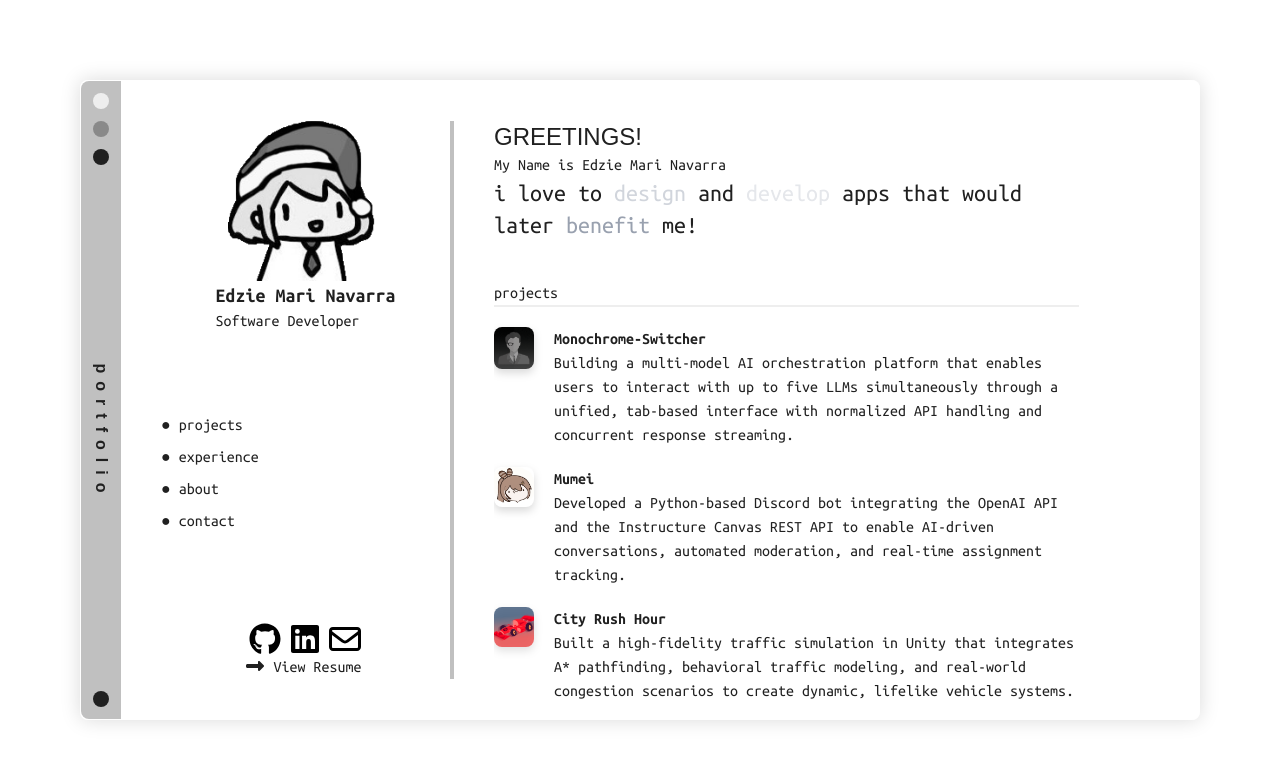
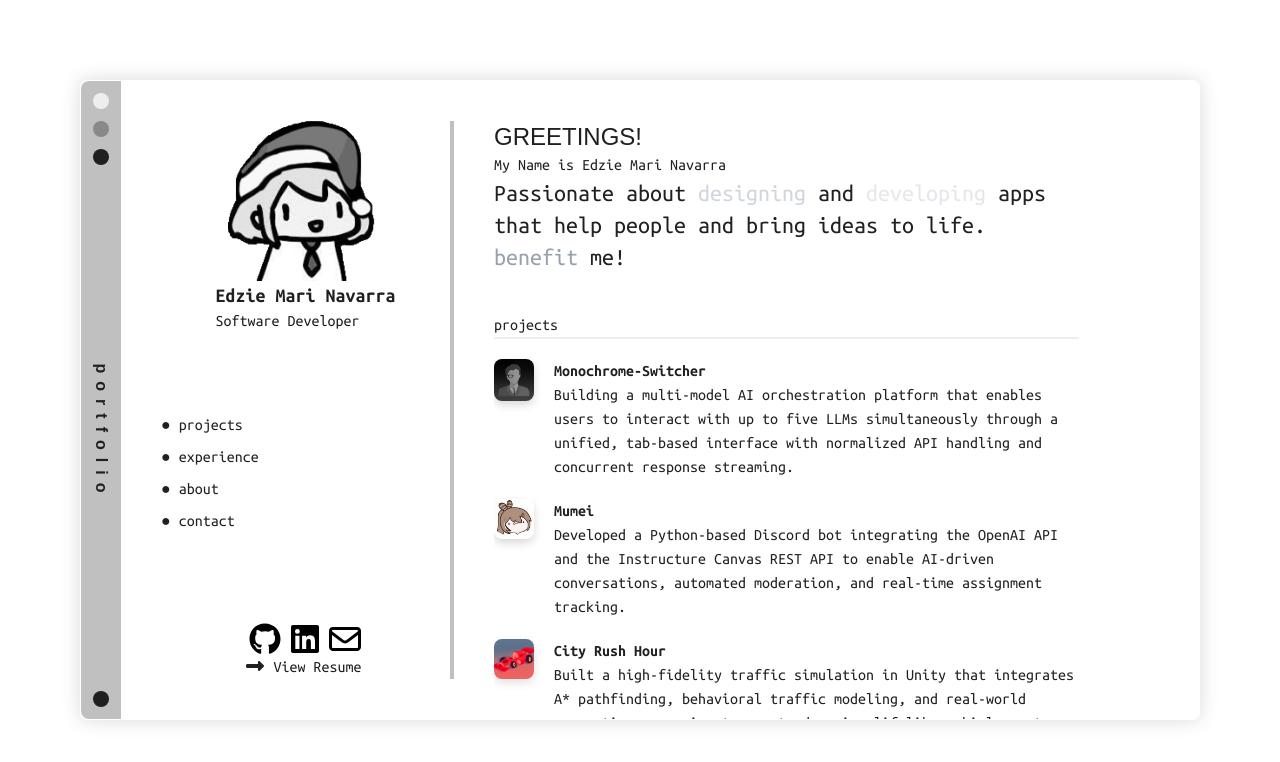
Before and after one commit to Luc1l1us/portfolio, a Next.js app: page / in a window 1280 px wide. Shown: the top 762 px of the page. Built offline with nearby package versions, Linux system fonts and the light colour scheme; a web font is replaced by a local one.

Commit message:
changed the intro sentence and links

```diff
--- a/app/page.tsx
+++ b/app/page.tsx
@@ -115,9 +115,9 @@ export default function Home() {
         <div className="">
           My Name is Edzie Mari Navarra
           <div className="description font-bold text-2xl">
-            i love to <span className="text-gray-300">design</span> and{" "}
-            <span className="text-gray-200">develop </span>
-            apps that would later{" "}
+            Passionate about <span className="text-gray-300">designing</span>{" "}
+            and <span className="text-gray-200">developing </span>
+            apps that help people and bring ideas to life.{" "}
             <span className="text-gray-400">benefit </span> me!
           </div>
         </div>
@@ -206,7 +206,7 @@ export default function Home() {
               />
             </div>
             <div>
-              <a href="github.com/Luc1l1us/Forex_app">
+              <a href="https://github.com/Luc1l1us/Forex_app">
                 <div className="bold-title">Coin Pulse</div>
               </a>
               <p className="description">
```
